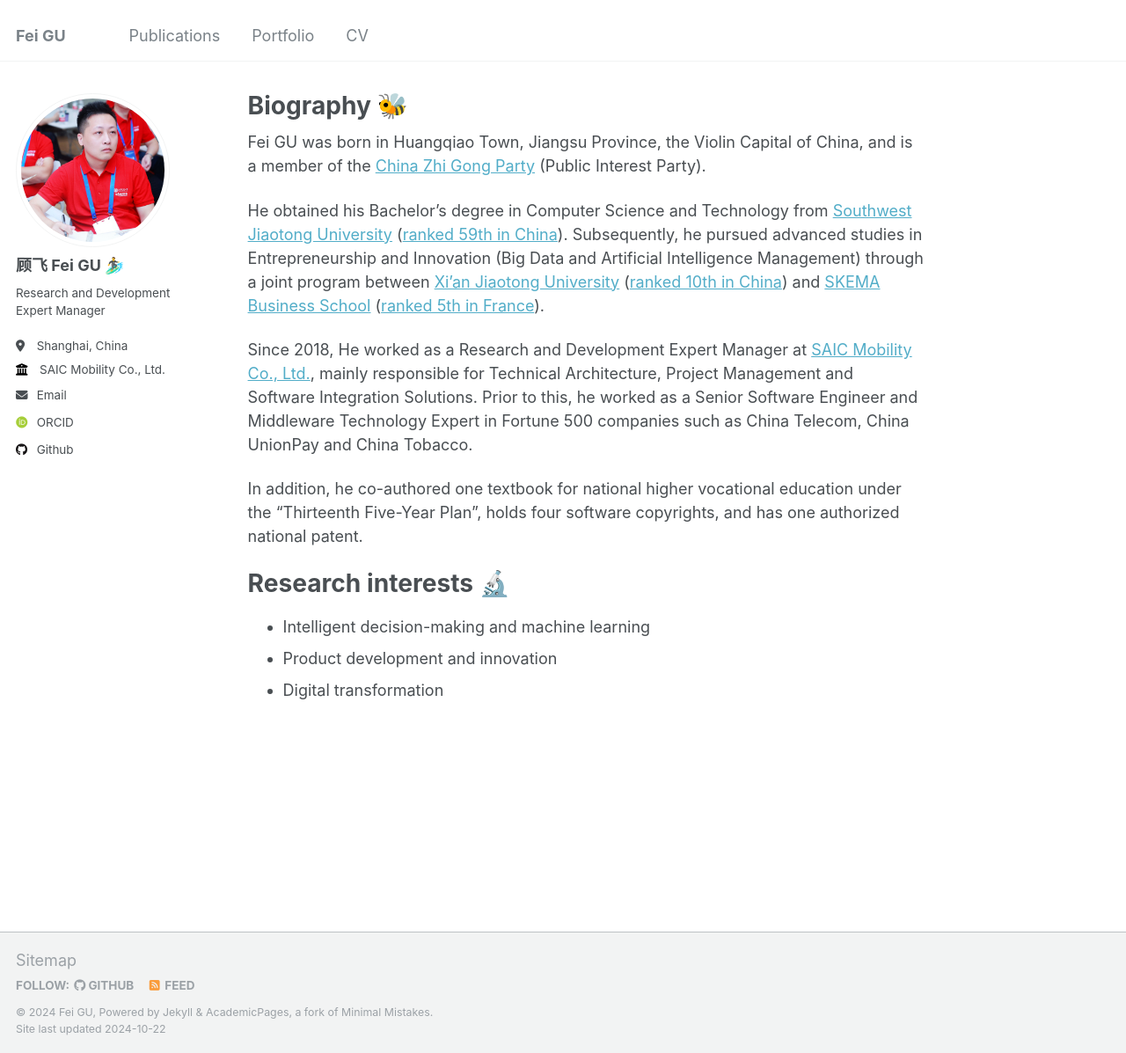
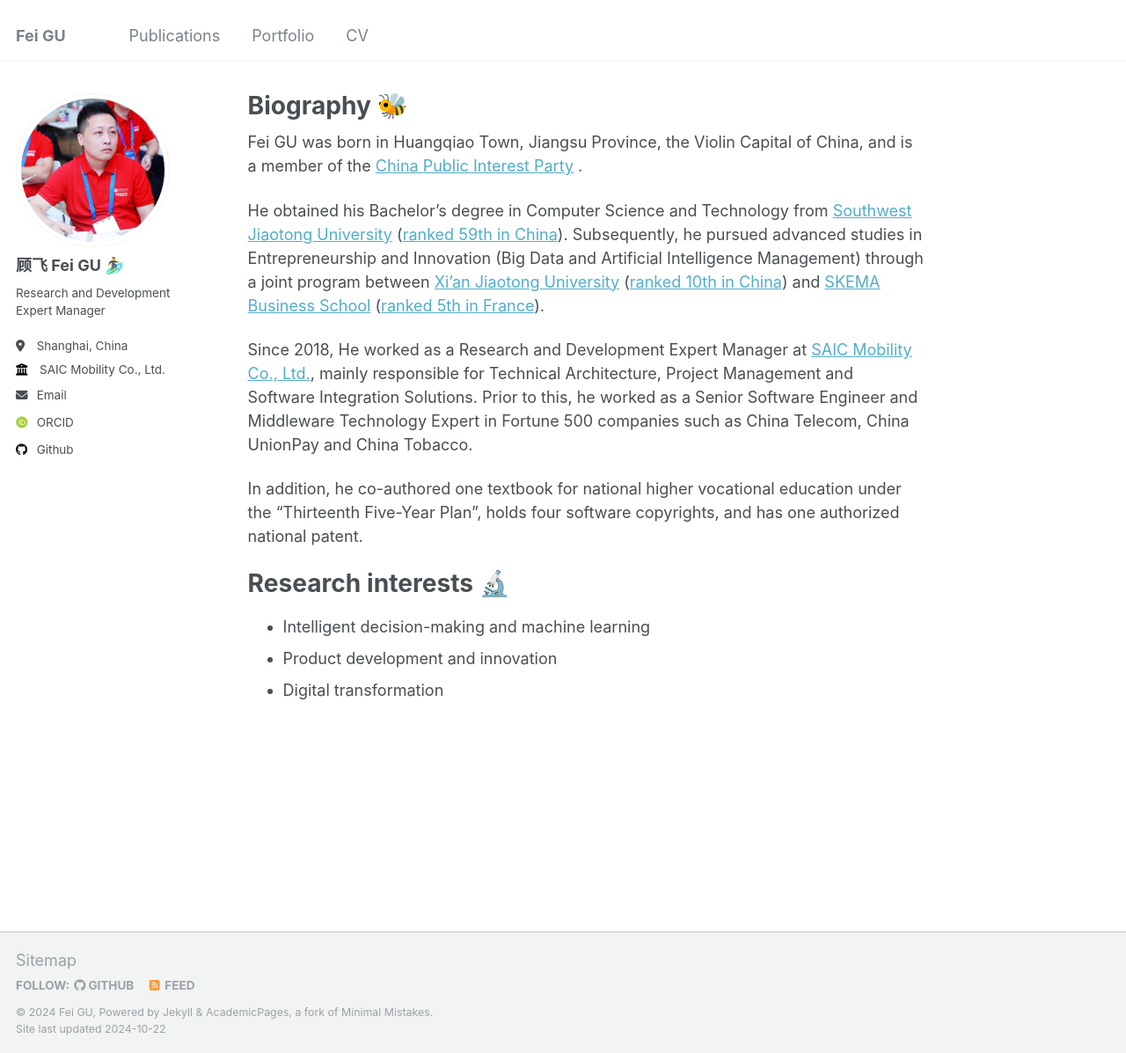
Before and after one commit to rongmax-gufei/rongmax-gufei.github.io, a Jekyll site: the page built from _pages/about.md, in a window 1280 px wide and 1197 px high. Shown: the whole window at 88% size. Built offline with Jekyll 4.4.1, drawn with Linux system fonts in a browser that asks for light colours; some web fonts are replaced.

Commit message:
Update about.md

```diff
--- a/_pages/about.md
+++ b/_pages/about.md
@@ -7,7 +7,7 @@ redirect_from:
   - /about.html
 ---
 
-Fei GU was born in Huangqiao Town, Jiangsu Province, the Violin Capital of China, and is a member of the [China Zhi Gong Party](https://www.zg.org.cn) (Public Interest Party).
+Fei GU was born in Huangqiao Town, Jiangsu Province, the Violin Capital of China, and is a member of the [China Public Interest Party](https://www.zg.org.cn) .
 
 He obtained his Bachelor's degree in Computer Science and Technology from [Southwest Jiaotong University](https://www.swjtu.edu.cn) ([ranked 59th in China](https://www.gaokao.cn/colleges/rank?fromcoop=bdkp&ranktype=4&schoolid=51)). Subsequently, he pursued advanced studies in Entrepreneurship and Innovation (Big Data and Artificial Intelligence Management) through a joint program between [Xi'an Jiaotong University](https://news.xjtu.edu.cn/info/1033/190939.htm) ([ranked 10th in China](https://www.gaokao.cn/colleges/rank?fromcoop=bdkp&ranktype=4&schoolid=330)) and [SKEMA Business School](https://www.skema.edu/en/programmes/msc-entrepreneurship-innovation) ([ranked 5th in France](https://www.skema.edu/en/rankings)).
 
```
